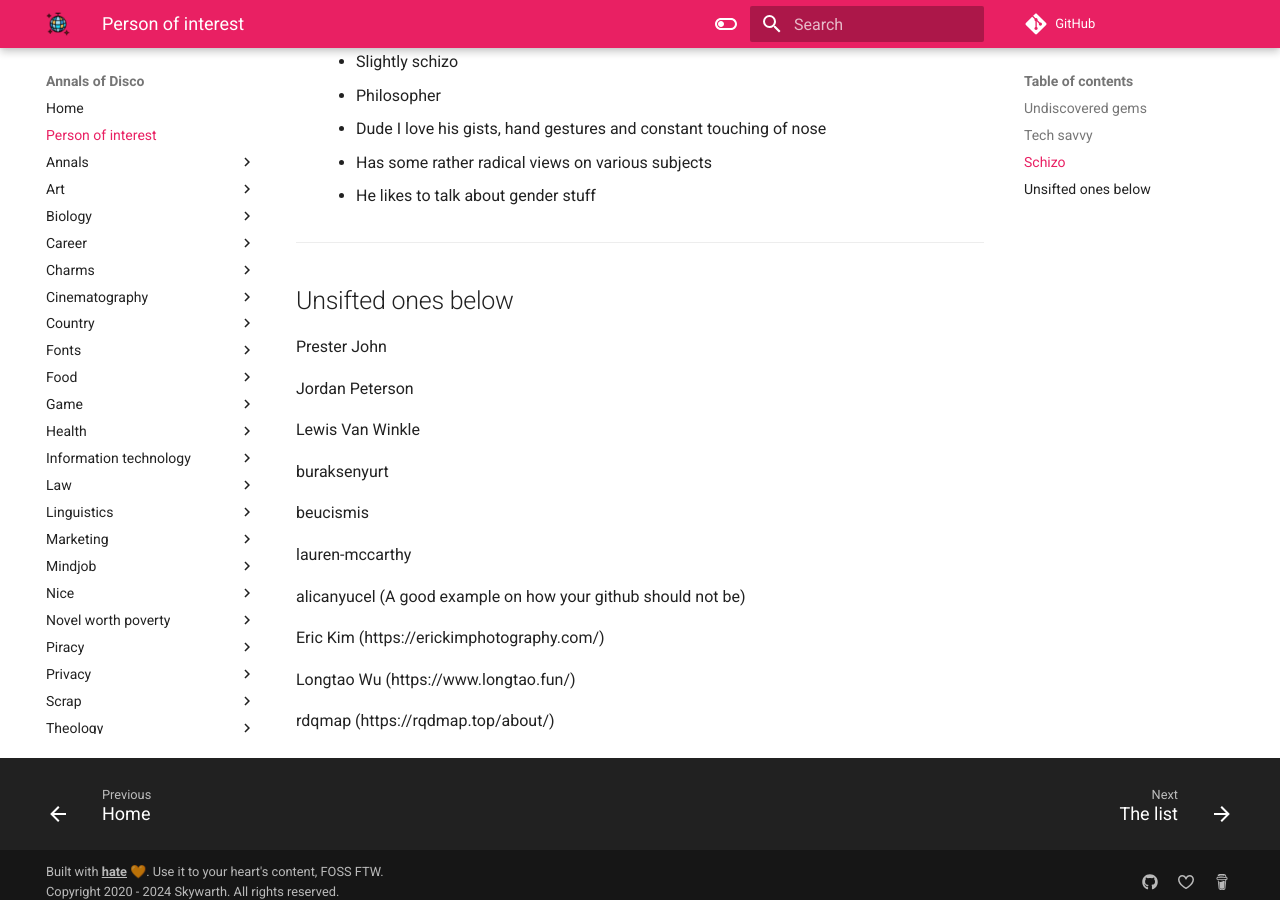
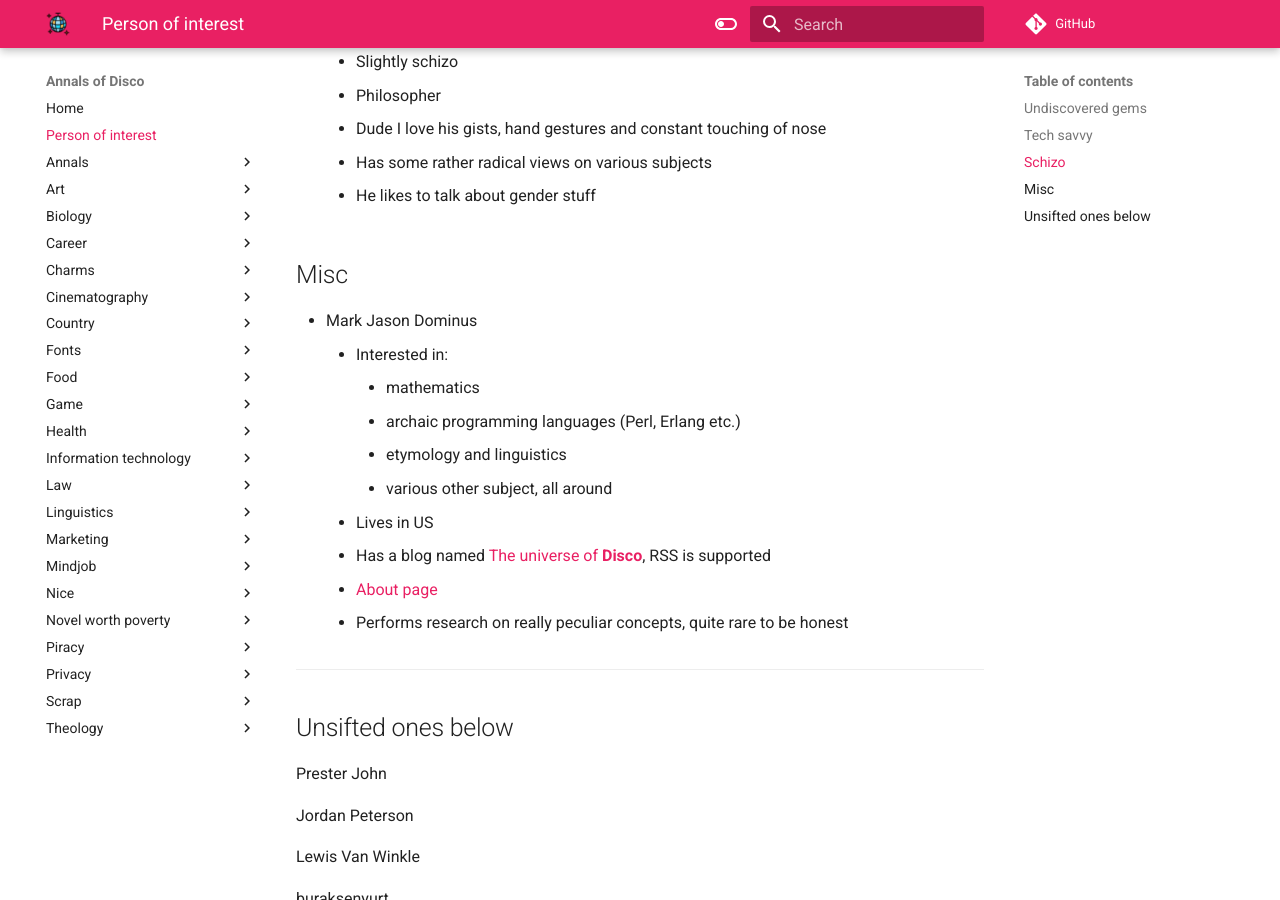
Before and after one commit to skywarth/annals-of-disco, an MkDocs documentation site: the page built from docs/person-of-interest.md, in a window 1280 px wide and 900 px high, scrolled down 981 px. Built offline with MkDocs 1.6.1 and Material for MkDocs 9.7.7, drawn with Linux system fonts in a browser that asks for light colours; comment, search, counter and statistics services are not loaded.

Commit message:
20240928 4:46:37 PM

```diff
--- a/docs/person-of-interest.md
+++ b/docs/person-of-interest.md
@@ -25,6 +25,19 @@
 	- He likes to talk about gender stuff
 
 
+## Misc
+
+- Mark Jason Dominus
+	- Interested in:
+		- mathematics
+		- archaic programming languages (Perl, Erlang etc.)
+		- etymology and linguistics
+		- various other subject, all around
+	- Lives in US
+	- Has a blog named [The universe of **Disco**](https://blog.plover.com/tech/), RSS is supported
+	- [About page](https://blog.plover.com/meta/about-me.html)
+	- Performs research on really peculiar concepts, quite rare to be honest
+
 ---
 ## Unsifted ones below
 
```
